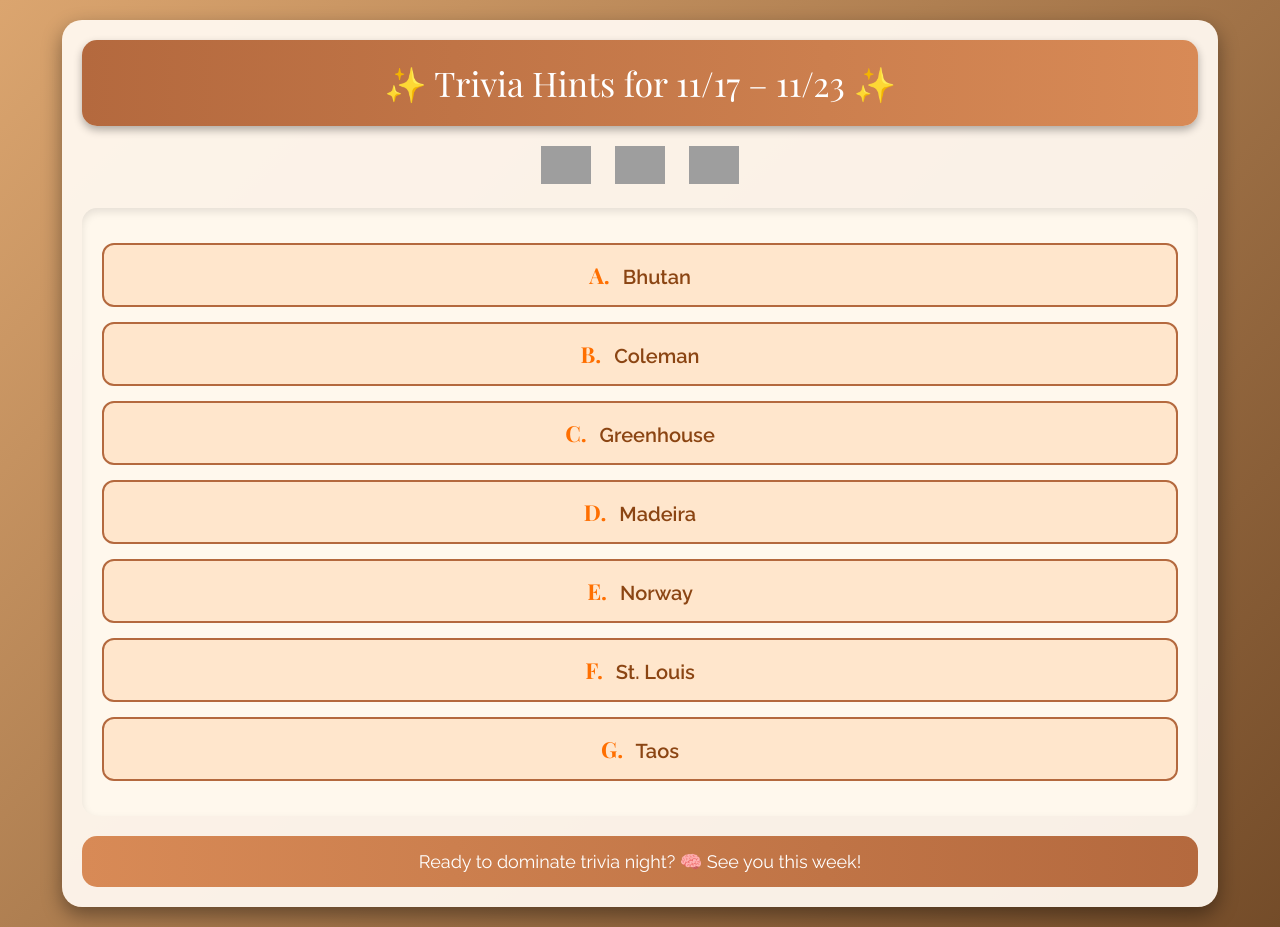
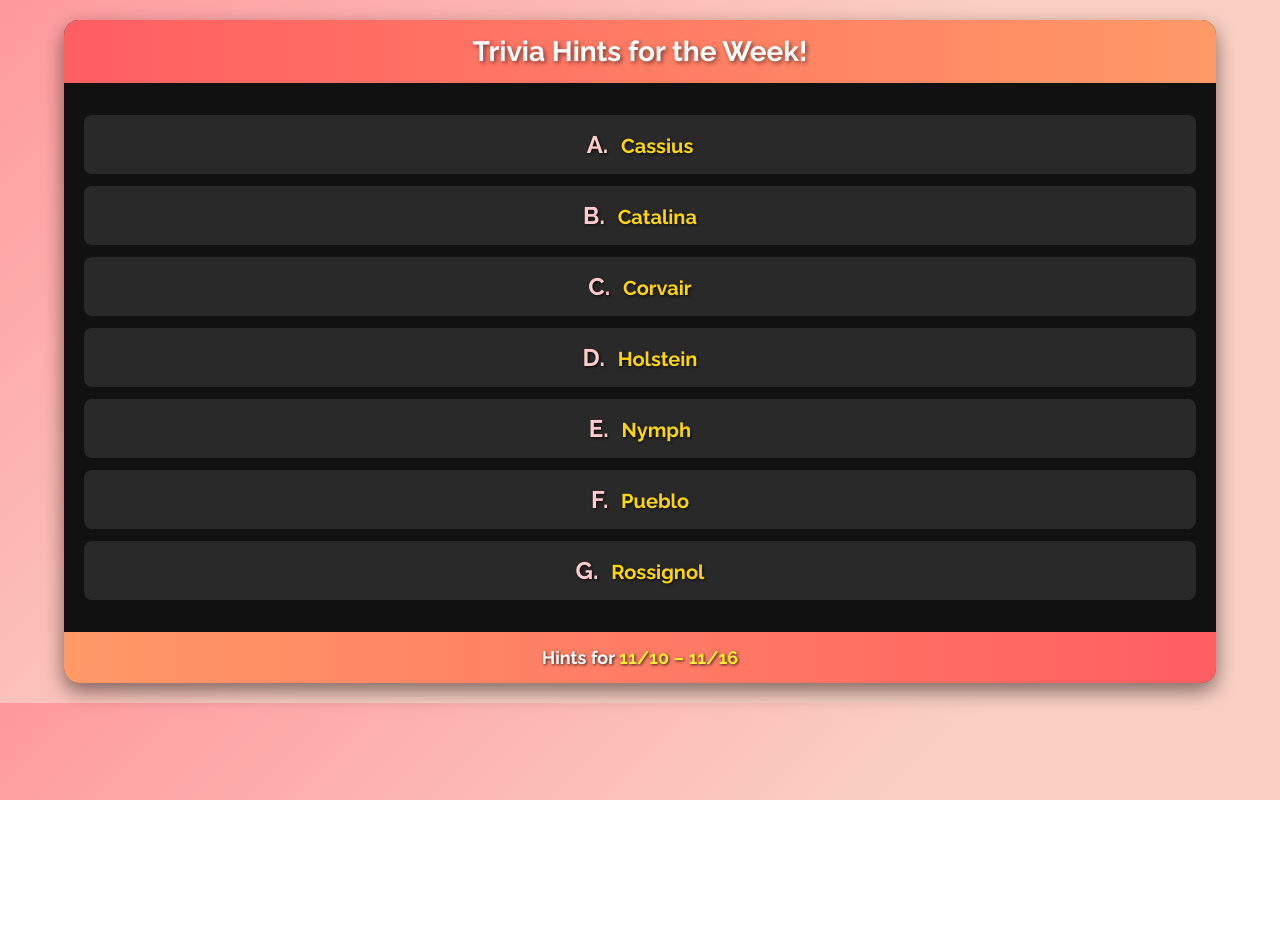
Before and after one commit to TriviaWithWES/trivia-hints, a plain HTML site: page index.html in a window 1280 px wide. After the commit the page ends 800 px from the top, so only its background shows below. Drawn offline with nearby package versions, Linux system fonts and the light colour scheme; grey boxes are pictures that could not be loaded.

Commit message:
Update index.html

```diff
--- a/index.html
+++ b/index.html
@@ -3,105 +3,89 @@
 <head>
     <meta charset="UTF-8">
     <meta name="viewport" content="width=device-width, initial-scale=1.0">
-    <title>Trivia Hints for 11/17 – 11/23</title>
-
-    <!-- Open Graph Meta Tags for Facebook -->
-    <meta property="og:title" content="Trivia Hints for 11/17 – 11/23">
-    <meta property="og:description" content="Prepare for this week's trivia with these hints and dominate trivia night!">
-    <meta property="og:image" content="https://triviawithwes.github.io/trivia-hints/images/preview-image.jpg">
-    <meta property="og:url" content="https://triviawithwes.github.io/trivia-hints/">
-    <meta property="og:type" content="website">
-    <meta property="og:site_name" content="Last Call Trivia">
-
-    <!-- CSS Styling -->
+    <title>Trivia Hints for 11/10 – 11/16</title>
     <style>
-        @import url('https://fonts.googleapis.com/css2?family=Playfair+Display:wght@400;700&family=Raleway:wght@400;600&display=swap');
+        @import url('https://fonts.googleapis.com/css2?family=Raleway:wght@400;700&display=swap');
 
         body {
             margin: 0;
             font-family: 'Raleway', sans-serif;
-            background: linear-gradient(135deg, #DBA56F, #744C29);
-            color: #F5F5F5;
+            background: linear-gradient(135deg, #ff9a9e, #fad0c4, #fad0c4); /* Vibrant gradient */
+            animation: gradientBG 5s ease infinite;
+            color: #ffffff;
             text-align: center;
-            padding: 20px;
+        }
+
+        @keyframes gradientBG {
+            0% { background-position: 0% 50%; }
+            50% { background-position: 100% 50%; }
+            100% { background-position: 0% 50%; }
         }
 
         .container {
             max-width: 90%;
-            margin: auto;
-            background: rgba(255, 248, 240, 0.95);
-            border-radius: 20px;
-            padding: 20px;
-            box-shadow: 0 8px 20px rgba(0, 0, 0, 0.4);
+            margin: 20px auto;
+            background: rgba(0, 0, 0, 0.8);
+            border-radius: 15px;
+            overflow: hidden;
+            box-shadow: 0 8px 20px rgba(0, 0, 0, 0.5);
+            color: #ffffff;
         }
 
         .header {
-            background: linear-gradient(to right, #B4693E, #D88A56);
-            color: #FFF;
-            padding: 20px;
-            font-size: 34px;
-            font-family: 'Playfair Display', serif;
-            border-radius: 15px;
-            box-shadow: 0 4px 8px rgba(0, 0, 0, 0.3);
-            margin-bottom: 20px;
+            background: linear-gradient(to right, #ff5e62, #ff9966); /* Warm gradient */
+            color: #ffffff;
+            padding: 15px;
+            font-size: 28px;
+            font-weight: bold;
+            text-shadow: 2px 2px 4px rgba(0, 0, 0, 0.5);
         }
 
         .hints-section {
-            background: #FFF8ED;
             padding: 20px;
-            border-radius: 15px;
-            box-shadow: inset 0 4px 8px rgba(0, 0, 0, 0.1);
+            background: #111;
         }
 
-        .hint {
+        .hints-section .hint {
             font-size: 20px;
-            margin: 15px 0;
-            background: #FFE6CC;
+            margin: 12px 0;
+            background: rgba(255, 255, 255, 0.1);
             padding: 15px;
-            border-radius: 12px;
-            color: #8B4513;
+            border-radius: 8px;
+            color: #FFD700; /* Gold for hints */
             font-weight: bold;
-            border: 2px solid #B4693E;
+            text-shadow: 1px 1px 3px rgba(0, 0, 0, 0.8);
         }
 
         .hint span {
-            font-size: 22px;
-            color: #FF6F00;
+            font-size: 24px;
+            color: #ffcccb; /* Light coral for letters */
             margin-right: 8px;
-            font-family: 'Playfair Display', serif;
         }
 
         .footer {
-            background: linear-gradient(to left, #B4693E, #D88A56);
-            color: #FFF;
+            background: linear-gradient(to left, #ff5e62, #ff9966);
+            color: #ffffff;
             padding: 15px;
             font-size: 18px;
-            font-family: 'Raleway', sans-serif;
-            border-radius: 15px;
-            margin-top: 20px;
+            font-weight: bold;
+            text-shadow: 1px 1px 3px rgba(0, 0, 0, 0.8);
         }
 
         .footer span {
-            color: #FFEB3B;
-        }
-
-        .decorations {
-            margin: 20px 0;
-        }
-
-        .decorations img {
-            width: 50px;
-            margin: 0 10px;
+            color: #ffeb3b; /* Bright yellow for date range */
         }
 
         /* Mobile Optimizations */
         @media (max-width: 768px) {
             .header {
-                font-size: 28px;
+                font-size: 24px;
+                padding: 12px;
             }
 
             .hints-section .hint {
                 font-size: 18px;
+                padding: 12px;
             }
 
             .footer {
@@ -111,7 +95,7 @@
 
         @media (max-width: 480px) {
             .header {
-                font-size: 24px;
+                font-size: 22px;
             }
 
             .hints-section .hint {
@@ -123,10 +107,6 @@
                 font-size: 14px;
                 padding: 10px;
             }
-
-            .decorations img {
-                width: 40px;
-            }
         }
     </style>
 </head>
@@ -134,30 +114,23 @@
     <div class="container">
         <!-- Header Section -->
         <div class="header">
-            ✨ Trivia Hints for 11/17 – 11/23 ✨
-        </div>
-
-        <!-- Decorations -->
-        <div class="decorations">
-            <img src="https://img.icons8.com/color/96/maple-leaf.png" alt="Maple Leaf">
-            <img src="https://img.icons8.com/color/96/forest.png" alt="Forest Icon">
-            <img src="https://img.icons8.com/color/96/campfire.png" alt="Campfire">
+            Trivia Hints for the Week!
         </div>
 
         <!-- Hints Section -->
         <div class="hints-section">
-            <div class="hint"><span>A.</span> Bhutan</div>
-            <div class="hint"><span>B.</span> Coleman</div>
-            <div class="hint"><span>C.</span> Greenhouse</div>
-            <div class="hint"><span>D.</span> Madeira</div>
-            <div class="hint"><span>E.</span> Norway</div>
-            <div class="hint"><span>F.</span> St. Louis</div>
-            <div class="hint"><span>G.</span> Taos</div>
+            <div class="hint"><span>A.</span> Cassius</div>
+            <div class="hint"><span>B.</span> Catalina</div>
+            <div class="hint"><span>C.</span> Corvair</div>
+            <div class="hint"><span>D.</span> Holstein</div>
+            <div class="hint"><span>E.</span> Nymph</div>
+            <div class="hint"><span>F.</span> Pueblo</div>
+            <div class="hint"><span>G.</span> Rossignol</div>
         </div>
 
         <!-- Footer Section -->
         <div class="footer">
-            Ready to dominate trivia night? 🧠 See you this week!
+            Hints for <span>11/10 – 11/16</span>
         </div>
     </div>
 </body>
```
